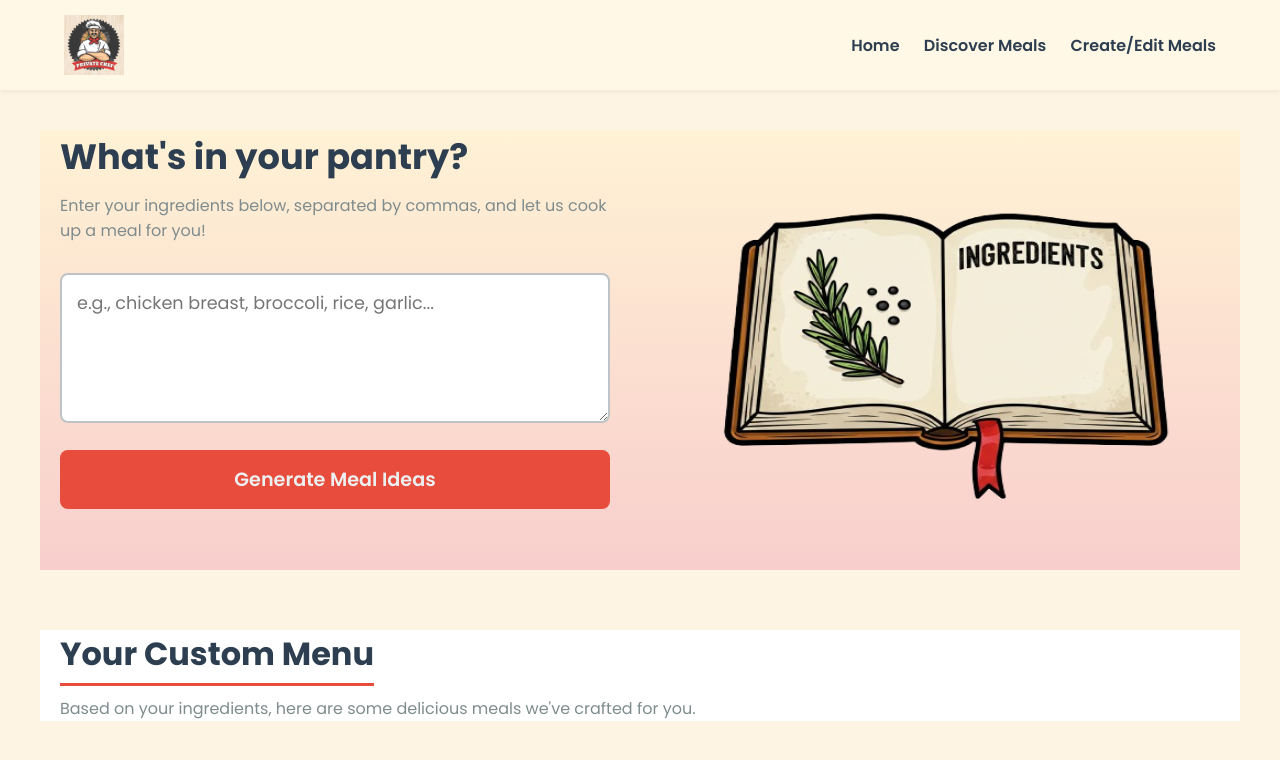
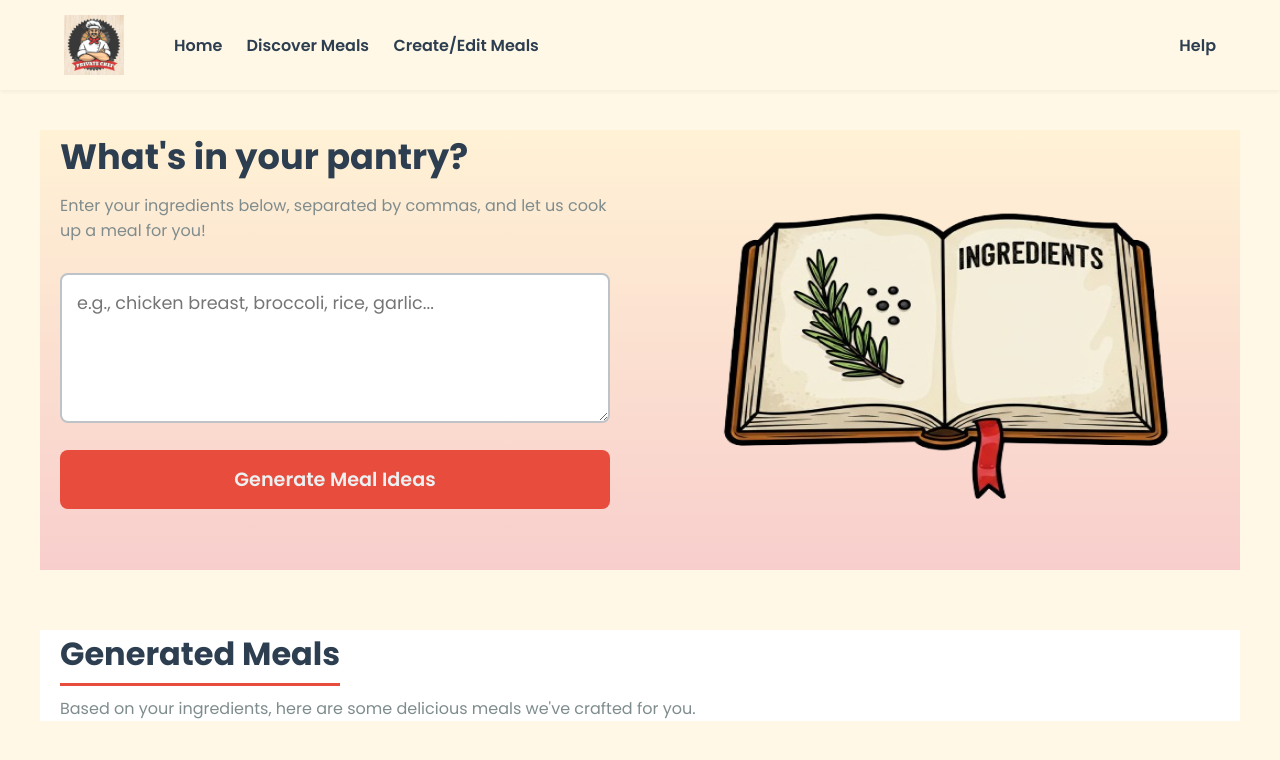
Before and after one commit to agyem2gx/Private-Chef, a plain HTML site: page index.html in a window 1280 px wide. Drawn offline with Linux system fonts and the light colour scheme.

Commit message:
nav updates

```diff
--- a/index.html
+++ b/index.html
@@ -10,14 +10,17 @@
 <body>
 
     <header>
+        <div class="nav-left-group">
             <div class="logo-container">
                 <img src="/images/Chef.jpg" alt="Private Chef Logo" class="chef-logo">
             </div>
             <nav>
                 <a href="#">Home</a>
                 <a href="#">Discover Meals</a>
-            <a href="#">Create/Edit Meals</a>
+                <a id="out" href="#">Create/Edit Meals</a>
             </nav>
+        </div>
+        <a href="#" class="help-link">Help</a>
     </header>
 
     <main class="content-container">
@@ -42,7 +45,7 @@
 
     </main>
     <section class="results-section">
-        <h2>Your Custom Menu</h2>
+        <h2>Generated Meals</h2>
         <p class="subtitle">Based on your ingredients, here are some delicious meals we've crafted for you.</p>
     </section>
 </body>
--- a/style.css
+++ b/style.css
@@ -1,7 +1,7 @@
 /* --- Global Styles --- */
 :root {
     --primary-red: #E74C3C; /* A vibrant red from the logo */
-    --accent-cream: #FDF4E3; /* Light, warm background color */
+    --accent-cream: #FFF8E6; /* Light, warm background color */
     --text-dark: #2C3E50;
     --text-light: #ECF0F1;
     --book-paper: #FFF8E1; /* A creamy paper color for the book area */
@@ -30,23 +30,28 @@ header {
     box-shadow: 0 2px 4px rgba(0, 0, 0, 0.05);
 }
 
+.nav-left-group {
+    display: flex;
+    align-items: center;
+    gap: 30px; /* Adds space between the logo and the first nav link */
+}
+
 .chef-logo {
     display: flex;
-    justify-content: flex-start;
     height: 60px;
 }
 
-nav a {
+nav a, .help-link {
     text-decoration: none;
     color: var(--text-dark);
     margin-left: 20px;
     font-weight: 600;
-    transition: color 0.3s;
 }
 
-nav a:hover {
+nav a:hover, .help-link:hover {
     color: var(--primary-red);
 }
+
 
 /* --- Main Content Layout --- */
 .content-container {
@@ -144,8 +149,11 @@ nav a:hover {
         padding-right: 0;
     }
 
-    /* Move the book image to the top for a better mobile experience */
+    /* Move the book image dispear for mobile */
     .visual-book-section {
+        display: none;
+    }
+    #out{
         display: none;
     }
     body {
```
Lines whose indentation alone changed are shown as unchanged.
